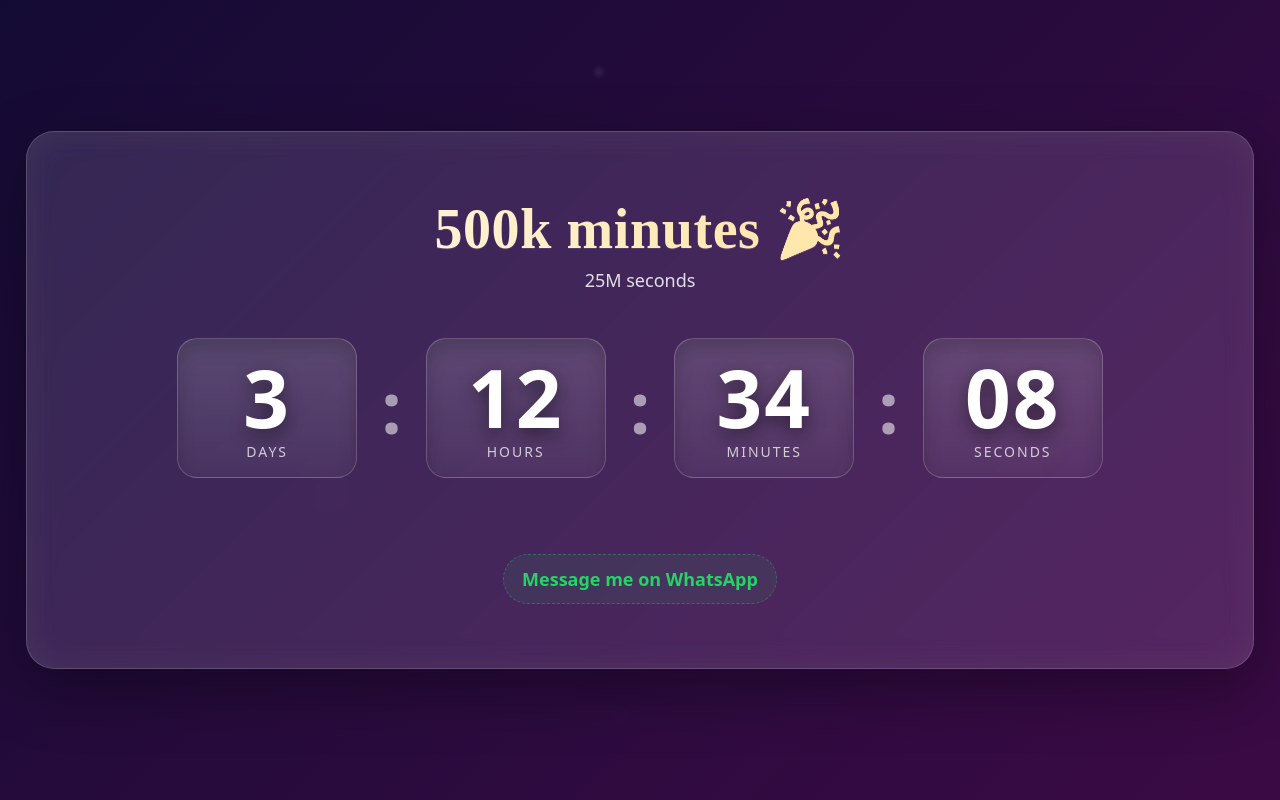
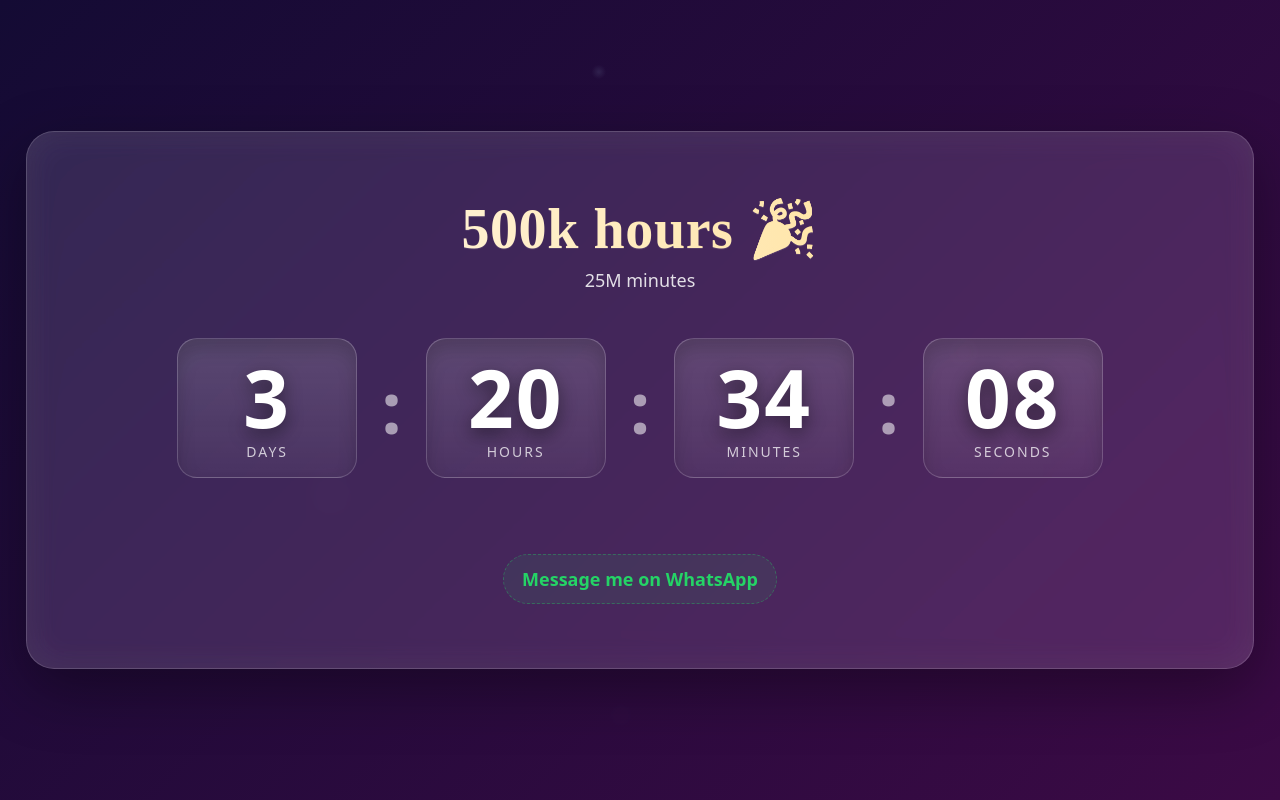
Before and after one commit to ignacioerrico/500k-minutes-countdown, a plain HTML site: page index.html in a window 1280 px wide. Drawn offline with Linux system fonts and the light colour scheme.

Commit message:
Ready to go live

```diff
--- a/index.html
+++ b/index.html
@@ -3,7 +3,7 @@
 <head>
   <meta charset="utf-8" />
   <meta name="viewport" content="width=device-width, initial-scale=1, viewport-fit=cover" />
-  <title>500k minutes countdown</title>
+  <title>500k hours countdown</title>
 
   <!-- Elegant fonts -->
   <!-- https://fonts.googleapis.com/css2?family=Poppins:wght@300;500;700&family=Playfair+Display:wght@700&display=swap -->
@@ -280,13 +280,13 @@
 		// ===========================
 		// 🔧 CONFIGURATION
 		// ===========================
-		const TITLE = "500k minutes 🎉";
+		const TITLE = "500k hours 🎉";
 		//const TARGET = "2025-12-17T16:43:20-03:00"; // ISO 8601 with timezone
-		const TARGET = "2025-12-23T13:30:00-03:00"; // ISO 8601 with timezone
+		const TARGET = "2025-12-23T21:30:00-03:00"; // ISO 8601 with timezone
 		const WHATSAPP_NUMBER = String.fromCharCode(...[53,52,57,49,49,51,50,49,53,49,49,52,51]);
 		const WHATSAPP_MESSAGE = "RSVP: Count me in! 🎊";
-		const SUBTITLE_TEXT = "25M seconds";
-		const CONFETTI_MS = 3000;
+		const SUBTITLE_TEXT = "25M minutes";
+		const CONFETTI_MS = 5000;
 		const CONFETTI_COLORS = ["#FFD36E", "#25D366", "#ffffff", "#f6a", "#9cf"];
 		const USE_12H = false;                      // true => “h:mm AM/PM”; false => “HH:MM”
 		const ALERT_PREFIX = "The event took place on"; // i18n-friendly prefix
```
